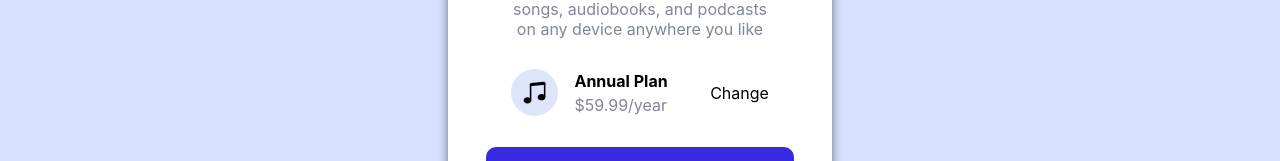
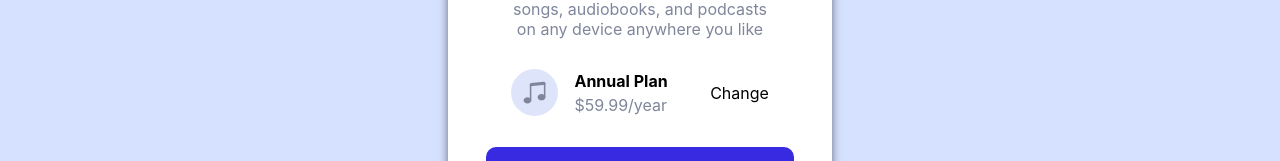
Before and after one commit to MirkusX/order-summary-component, a React (Create React App) app: page / in a window 1280 px wide. Shown: the part 404-565 px from the top of the page. Built offline with nearby package versions, Linux system fonts and the light colour scheme.

Commit message:
changed color on note icon

```diff
--- a/src/Components/StyledComponents.js
+++ b/src/Components/StyledComponents.js
@@ -6,6 +6,7 @@ export const NoteIcon = styled(BsMusicNoteBeamed)`
   vertical-align: middle;
   width: 25px;
   height: 25px;
+  color: #7f869b;
 `;
 
 export const IconBackgrond = styled.div`
```
